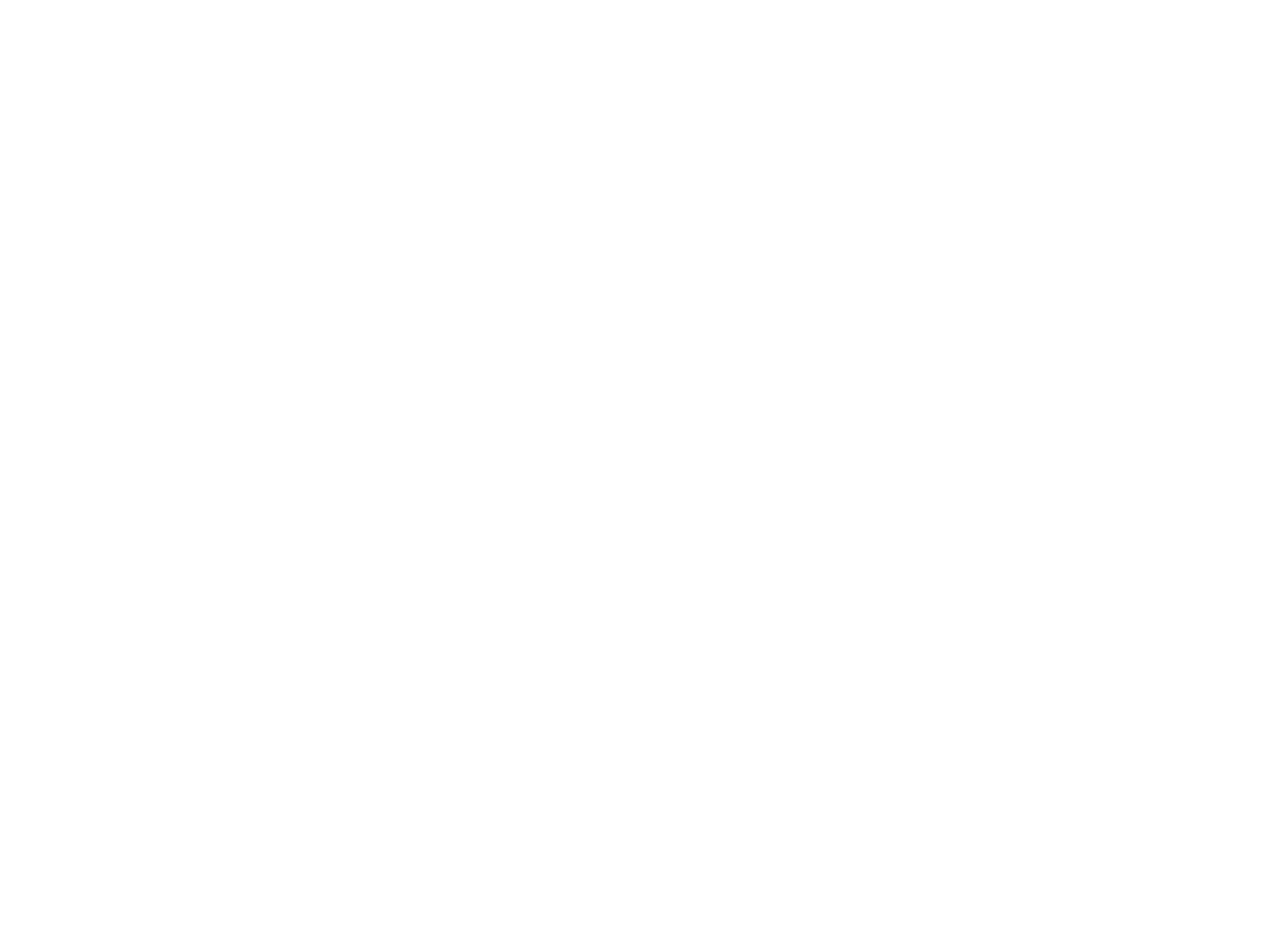
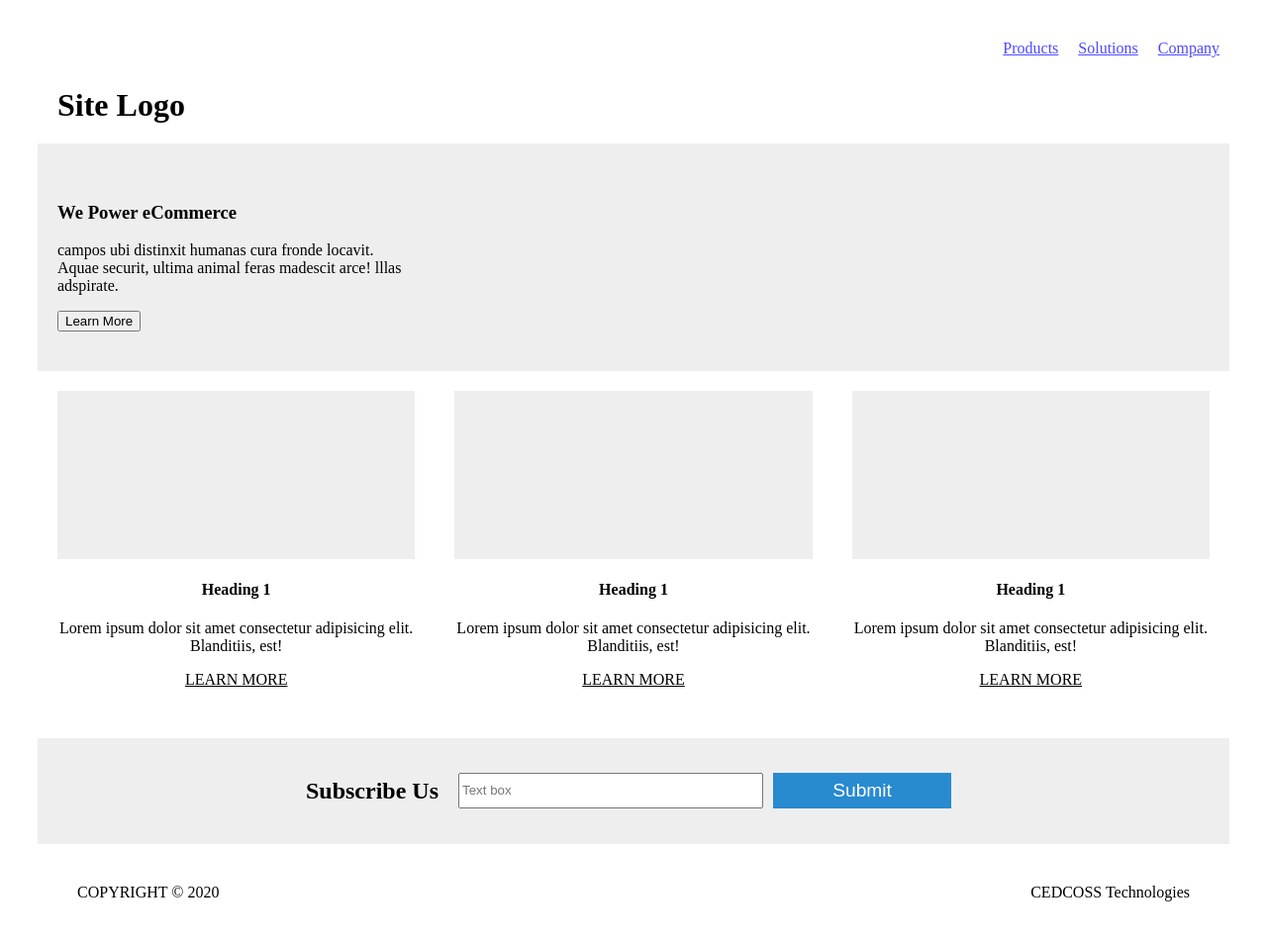
Before and after one commit to vaibhav2569/cssTemplate2, a plain HTML site: page src/index.html in a window 1280 px wide. Shown: the whole page at 99% size. Before the commit the page ends 800 px from the top, so only its background shows below. Drawn offline with Linux system fonts and the light colour scheme.

Commit message:
css advance template

```diff
--- a/src/CSS/styles.css
+++ b/src/CSS/styles.css
@@ -0,0 +1,140 @@
+.nav {
+    margin: 30px;
+}
+
+/*ul lists*/
+.nav__ul {
+    display: flex;
+    justify-content: right;
+    margin: 0px;
+
+}
+ul li a{
+    color: #4e49ff;
+}
+
+/*lists*/
+.nav__ul__li {
+    list-style: none;
+    padding: 10px;
+}
+
+/* header section  */
+.header {
+    margin: 0px;
+    padding: 20px;
+}
+
+/* content  */
+.content {
+    background-color: #eeeeee;
+}
+
+.section {
+    padding: 40px 20px;
+    width: 30%;
+}
+
+/*  cards */
+.cards {
+    display: flex;
+    margin-bottom: 30px;
+}
+
+.cards__box {
+    padding: 20px;
+    text-align: center;
+}
+.cards__box__anchor{
+    color: black;
+}
+
+.cards__box__display {
+    height: 170px;
+    background-color: #eeeeee;
+}
+
+/* aside section  */
+aside {
+    background-color: #eeeeee;
+}
+
+.aside {
+    justify-content: center;
+    display: flex;
+    padding: 20px;
+}
+
+.aside h1 {
+    margin-right: 10px;
+}
+
+.aside input {
+    margin: 15px 5px 15px 10px;
+    height: 30px;
+    width: 300px;
+}
+
+.aside button {
+    margin: 15px 10px 15px 5px;
+    height: 36px;
+    width: 180px;
+    background-color: #288acf;
+    color: white;
+    font-size: 1.2em;
+    border:0px
+}
+
+/* footer section  */
+.footer {
+    padding: 40px;
+}
+
+.footer__align {
+    float: right;
+    right: 80px;
+}
+
+/* media query */
+@media only screen and (max-width: 800px) {
+    .section {
+        width: 50%;
+    }
+}
+
+@media only screen and (max-width: 600px) {
+    .section {
+        width: 70%;
+    }
+
+    .cards {
+        display: block;
+    }
+
+    .aside {
+        display: block;
+    }
+}
+
+@media only screen and (max-width: 453px) {
+    .section {
+        width: 90%;
+        padding: 20px 10px 20px 10px;
+        text-align: center;
+    }
+
+    .aside input {
+        margin: 0px;
+        height: 30px;
+        width: 200px;
+    }
+
+    .aside button {
+        margin: 15px 0px 15px 0px;
+        height: 30px;
+        width: 120px;
+        background-color: #288acf;
+        color: white;
+        font-size: 1em;
+    }
+}
--- a/src/index.html
+++ b/src/index.html
@@ -1,12 +1,84 @@
 <!DOCTYPE html>
 <html lang="en">
-<head>
-    <meta charset="UTF-8">
-    <meta http-equiv="X-UA-Compatible" content="IE=edge">
-    <meta name="viewport" content="width=device-width, initial-scale=1.0">
-    <title>Document</title>
-</head>
-<body>
+  <head>
+    <meta charset="UTF-8" />
+    <meta http-equiv="X-UA-Compatible" content="IE=edge" />
+    <meta name="viewport" content="width=device-width, initial-scale=1.0" />
+    <title>Css Advance Template</title>
+    <link rel="stylesheet" href="./CSS/styles.css" />
+  </head>
+  <body>
+    <div class="nav">
+      <!--navigation section-->
+      <nav>
+        <ul class="nav__ul">
+          <li class="nav__ul__li"><a href="#">Products</a></li>
+          <li class="nav__ul__li"><a href="#">Solutions</a></li>
+          <li class="nav__ul__li"><a href="#">Company</a></li>
+        </ul>
+      </nav>
+      <!--header section-->
+      <header>
+        <h1 class="header">Site Logo</h1>
+      </header>
+      <!--content-->
+      <section class="content">
+        <div class="section">
+          <h3>We Power eCommerce</h3>
+          <p>
+            campos ubi distinxit humanas cura fronde locavit. Aquae securit,
+            ultima animal feras madescit arce! lllas adspirate.
+          </p>
+          <button>Learn More</button>
+        </div>
+      </section>
+      <main>
+        <div class="cards">
+          <div class="cards__box">
+            <div class="cards__box__display"></div>
+            <h4>Heading 1</h4>
+            <p>
+              Lorem ipsum dolor sit amet consectetur adipisicing elit.
+              Blanditiis, est!
+            </p>
+            <a class="cards__box__anchor" href="#">LEARN MORE</a>
+          </div>
+          <div class="cards__box">
+            <div class="cards__box__display"></div>
+            <h4>Heading 1</h4>
+            <p>
+              Lorem ipsum dolor sit amet consectetur adipisicing elit.
+              Blanditiis, est!
+            </p>
 
-</body>
+            <a class="cards__box__anchor" href="#">LEARN MORE</a>
+          </div>
+          <div class="cards__box">
+            <div class="cards__box__display"></div>
+            <h4>Heading 1</h4>
+            <p>
+              Lorem ipsum dolor sit amet consectetur adipisicing elit.
+              Blanditiis, est!
+            </p>
+            <a class="cards__box__anchor" href="#">LEARN MORE</a>
+          </div>
+        </div>
+      </main>
+      <!--aside section-->
+      <aside>
+        <div class="aside">
+          <h1>Subscribe Us</h1>
+          <input type="text" placeholder="Text box" />
+          <button>Submit</button>
+        </div>
+      </aside>
+      <!--footer section-->
+      <footer>
+        <div class="footer">
+          <span>COPYRIGHT © 2020</span>
+          <span class="footer__align">CEDCOSS Technologies</span>
+        </div>
+      </footer>
+    </div>
+  </body>
 </html>
```
